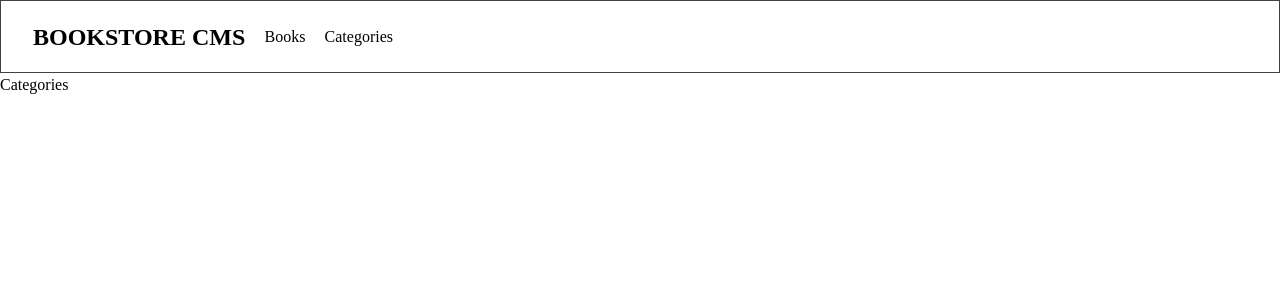
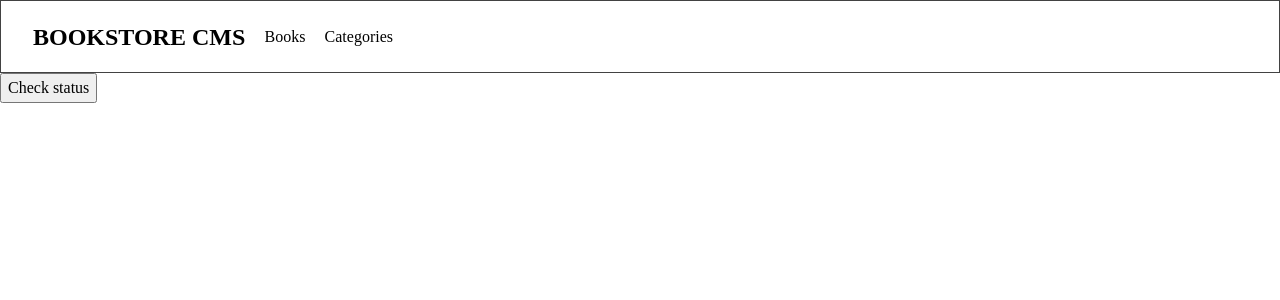
Before and after one commit to bahoz-ali/book-store, a React (Create React App) app: page /categories in a window 1280 px wide. Shown: the top 300 px of the page. Built offline with nearby package versions, Linux system fonts and the light colour scheme.

Commit message:
add button into categories, add delete button for removing a book in book component

```diff
--- a/src/components/Book.jsx
+++ b/src/components/Book.jsx
@@ -7,6 +7,7 @@ const Book = (props) => {
     <section className="book-component">
       <h2>{title}</h2>
       <p>{author}</p>
+      <button type="button">delete</button>
     </section>
   );
 };
--- a/src/pages/Categories.jsx
+++ b/src/pages/Categories.jsx
@@ -1,7 +1,7 @@
 import React from 'react';
 
 const Categories = () => {
-  return <div>Categories</div>;
+  return <div><button>Check status</button></div>;
 };
 
 export default Categories;
```
